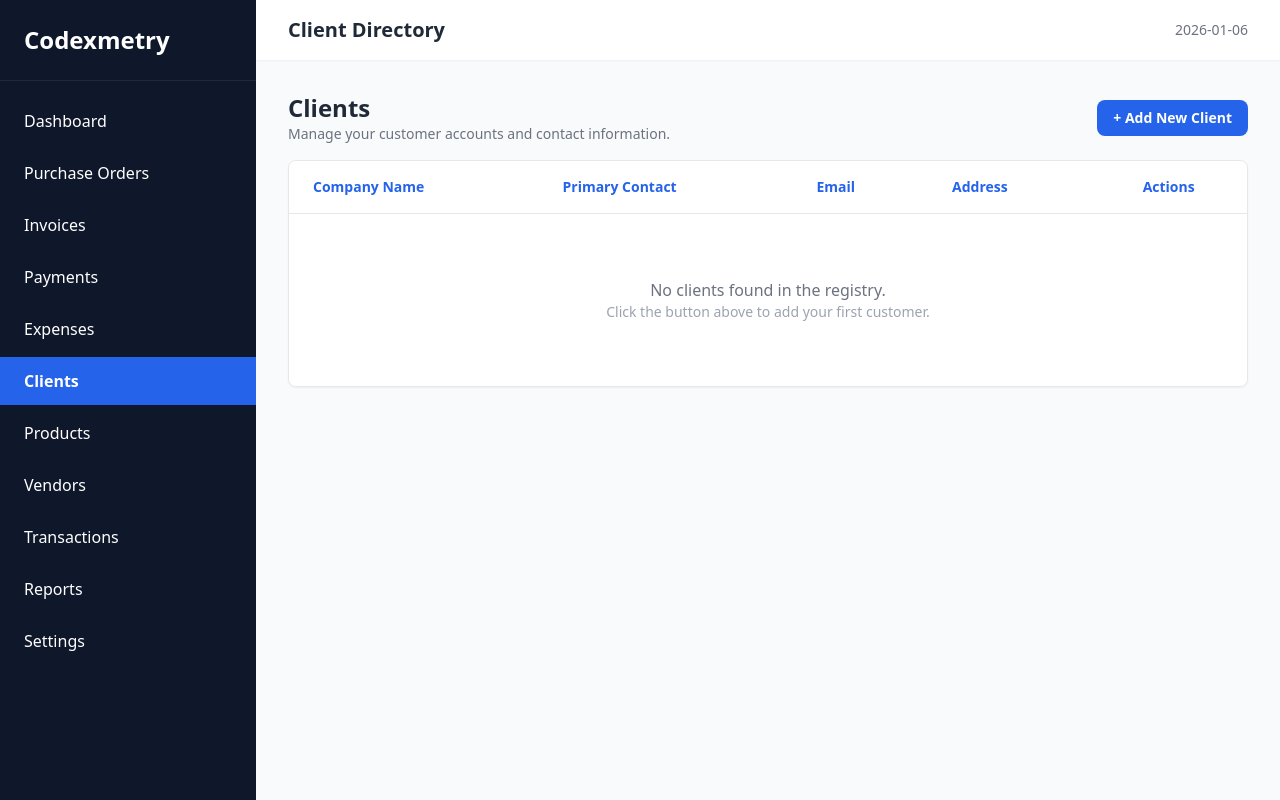
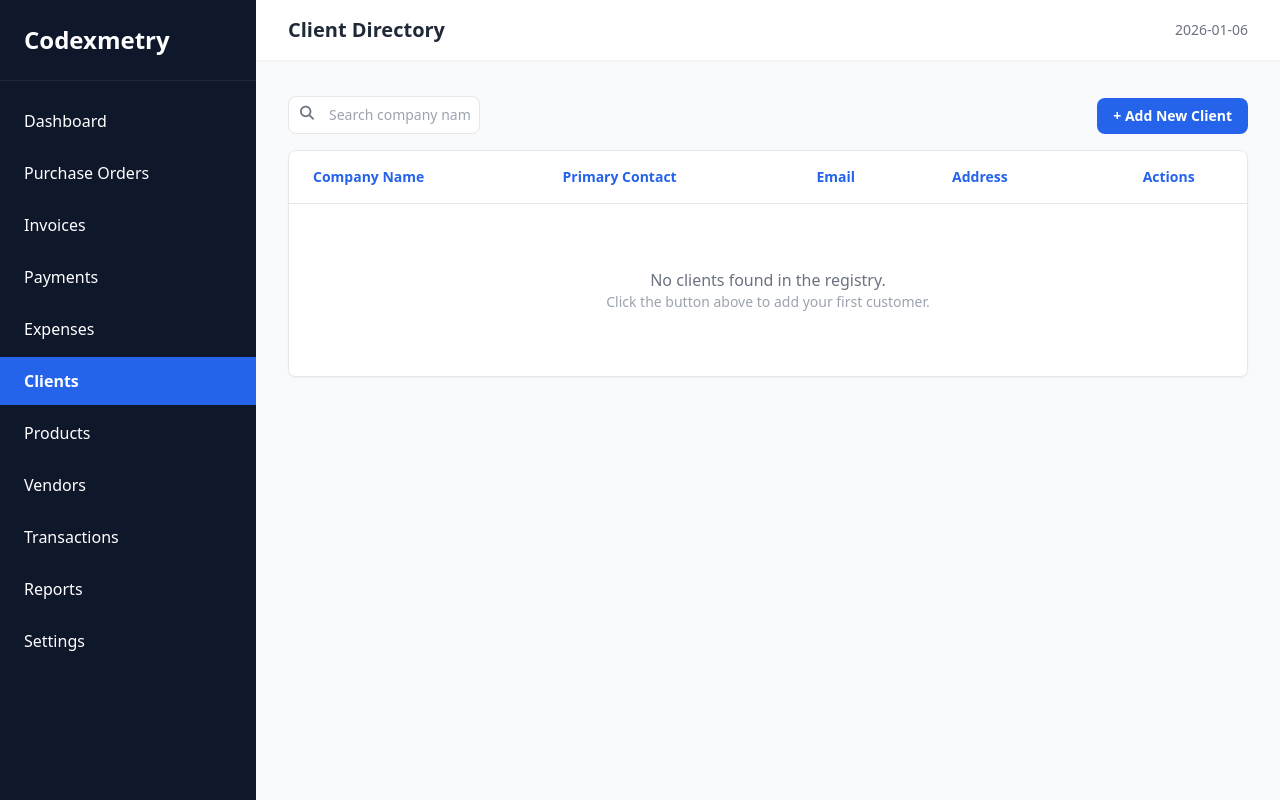
Before and after one commit to jhjang101/codexmetry, a Flask app: page /clients in a window 1280 px wide. Run offline with Flask 3, Linux system fonts and the light colour scheme; data comes from the database, SQL or seed files in the repository; data that the repository does not hold is empty; some libraries are stand-ins or nearby versions.

Commit message:
FEAT: Search logic - Refactored Clients list into an HTMX partial - Add Search box
FEAT: Document number padding
- Add doc_padding in settings_metadata table
- Add Document Number Padding setting in settings page.

```diff
--- a/app/app.py
+++ b/app/app.py
@@ -75,10 +75,21 @@ def reports(): return "Reports Coming Soon"
 
 # --- CLIENTS ---
 @app.route('/clients')
+@app.route('/clients/table')
 def clients():
-    # Use our new join helper
-    clients = get_clients_with_contacts()
-    return render_template('clients.html', clients=clients)
+    search_query = request.args.get('search', '')
+
+    if search_query:
+        client_data = read_db(table_name='clients', where_clause="company_name LIKE ?", args=(f"%{search_query}%",))
+    else:
+        client_data = get_clients_with_contacts()
+
+    # If it's an HTMX request, return ONLY the partial
+    if request.headers.get('HX-Request'):
+        return render_template('partials/client_table.html', clients=client_data, search_query=search_query)
+
+    # Otherwise, return the full page (which includes the partial)
+    return render_template('clients.html', clients=client_data)
 
 @app.route('/clients/add', methods=['GET', 'POST'])
 def client_add():
@@ -187,6 +198,7 @@ def update_metadata():
     timezone = request.form.get('timezone')
     threshold_raw = request.form.get('threshold')
     threshold_cents = parse_to_cents(threshold_raw)
+    doc_padding = request.form.get('doc_padding', 4)
 
     # Image Logic Implementation
     new_image = request.files.get('logo')
@@ -209,6 +221,7 @@ def update_metadata():
                         'address': address,
                         'timezone': timezone,
                         'invoice_threshold': threshold_cents,
+                        'doc_padding': doc_padding,
                         'company_logo': filename
                         })
 
@@ -225,7 +238,8 @@ def update_metadata():
                   data={'company_name': company_name,
                         'address': address,
                         'timezone': timezone,
-                        'invoice_threshold': threshold_cents
+                        'invoice_threshold': threshold_cents,
+                        'doc_padding': doc_padding
                         })
 
     return redirect(url_for('settings'))
--- a/app/schema.sql
+++ b/app/schema.sql
@@ -37,7 +37,8 @@ CREATE TABLE IF NOT EXISTS settings_metadata (
     address TEXT,
     company_logo TEXT,
     timezone TEXT DEFAULT 'America/Chicago',
-    invoice_threshold INTEGER DEFAULT 10000 -- Stored in cents
+    invoice_threshold INTEGER DEFAULT 10000, -- Stored in cents
+    doc_padding INTEGER DEFAULT 4
 );
 
 -- 2. MASTER DATA
--- a/app/templates/clients.html
+++ b/app/templates/clients.html
@@ -4,63 +4,28 @@
 {% block content %}
 <div class="max-w-6xl mx-auto">
     <!-- Header with Action Button -->
-    <div class="flex justify-between items-center mb-4">
-        <div>
-            <h2 class="text-2xl font-bold text-gray-800">Clients</h2>
-            <p class="text-sm text-gray-500">Manage your customer accounts and contact information.</p>
+    <div class="flex justify-between items-end mb-4">
+        <div class="relative w-1/5">
+            <span class="absolute inset-y-0 left-0 pl-3 flex items-center text-gray-500">
+                <i class="fa-solid fa-magnifying-glass text-sm"></i>
+            </span>
+            <input type="text"
+                   name="search"
+                   placeholder="Search company name..."
+                   class="mt-1 block text-sm w-full border rounded-lg pl-10 p-2"
+                   hx-get="/clients/table"
+                   hx-trigger="keyup changed delay:300ms"
+                   hx-target="#client-table-container">
         </div>
+
         <a href="/clients/add" class="bg-blue-600 text-white px-4 py-2 rounded-lg text-sm font-bold hover:bg-blue-700 transition-colors">
             + Add New Client
         </a>
     </div>
 
     <!-- Table Card -->
-    <div class="bg-white rounded-lg shadow-sm border border-gray-200 overflow-hidden">
-        <table class="min-w-full divide-y divide-gray-200">
-            <thead class="bg-white">
-                <tr>
-                    <th scope="col" class="px-6 py-4 text-left text-sm font-bold text-blue-600">Company Name</th>
-                    <th scope="col" class="px-6 py-4 text-left text-sm font-bold text-blue-600">Primary Contact</th>
-                    <th scope="col" class="px-6 py-4 text-left text-sm font-bold text-blue-600">Email</th>
-                    <th scope="col" class="px-6 py-4 text-left text-sm font-bold text-blue-600">Address</th>
-                    <th scope="col" class="px-6 py-4 text-center text-sm font-bold text-blue-600">Actions</th>
-                </tr>
-            </thead>
-            <tbody class="bg-white divide-y divide-gray-200">
-                {% for client in clients %}
-                <tr class="hover:bg-blue-50/50 transition-colors cursor-pointer" onclick="window.location='/clients/view/{{ client.id }}'">
-                    <td class="px-6 py-4 whitespace-nowrap">
-                        <div class="text-sm font-medium text-gray-700">{{ client.company_name }}</div>
-                    </td>
-                    <td class="px-6 py-4 whitespace-nowrap text-sm text-gray-700">
-                        {% if client.first_name %}
-                            {{ client.first_name }} {{ client.last_name }}
-                        {% else %}
-                            <span class="text-gray-400 italic">No contact</span>
-                        {% endif %}
-                    </td>
-                    <td class="px-6 py-4 whitespace-nowrap text-sm text-gray-700">
-                        {{ client.email or '-' }}
-                    </td>
-                    <td class="px-6 py-4 whitespace-nowrap text-sm text-gray-700">
-                        <span class="truncate block max-w-xs">{{ client.address or '-' }}</span>
-                    </td>
-                    <td class="px-6 py-4 whitespace-nowrap text-center text-sm font-medium">
-                        <button class="text-gray-400 hover:text-blue-600 transition-colors">
-                        >
-                        </button>
-                    </td>
-                </tr>
-                {% else %}
-                <tr>
-                    <td colspan="5" class="px-6 py-16 text-center">
-                        <p class="text-gray-500 font-medium">No clients found in the registry.</p>
-                        <p class="text-sm text-gray-400">Click the button above to add your first customer.</p>
-                    </td>
-                </tr>
-                {% endfor %}
-            </tbody>
-        </table>
+    <div id="client-table-container" class="bg-white rounded-lg shadow-sm border border-gray-200 overflow-hidden">
+        {% include 'partials/client_table.html' %}
     </div>
 </div>
 {% endblock %}
--- a/app/templates/layout.html
+++ b/app/templates/layout.html
@@ -6,6 +6,7 @@
     <title>Codexmetry - Local Business Manager</title>
     <script src="https://cdn.tailwindcss.com"></script>
     <script src="https://unpkg.com/htmx.org@1.9.10"></script>
+    <link rel="stylesheet" href="https://cdnjs.cloudflare.com/ajax/libs/font-awesome/6.5.1/css/all.min.css">
 </head>
 <body class="bg-gray-50 flex h-screen overflow-hidden">
 
--- /dev/null
+++ b/app/templates/partials/client_table.html
@@ -0,0 +1,45 @@
+<table class="min-w-full divide-y divide-gray-200">
+    <thead class="bg-white">
+        <tr>
+            <th scope="col" class="px-6 py-4 text-left text-sm font-bold text-blue-600">Company Name</th>
+            <th scope="col" class="px-6 py-4 text-left text-sm font-bold text-blue-600">Primary Contact</th>
+            <th scope="col" class="px-6 py-4 text-left text-sm font-bold text-blue-600">Email</th>
+            <th scope="col" class="px-6 py-4 text-left text-sm font-bold text-blue-600">Address</th>
+            <th scope="col" class="px-6 py-4 text-center text-sm font-bold text-blue-600">Actions</th>
+        </tr>
+    </thead>
+    <tbody class="bg-white divide-y divide-gray-200">
+        {% for client in clients %}
+        <tr class="hover:bg-blue-50/50 transition-colors cursor-pointer" onclick="window.location='/clients/view/{{ client.id }}'">
+            <td class="px-6 py-4 whitespace-nowrap">
+                <div class="text-sm font-medium text-gray-700">{{ client.company_name }}</div>
+            </td>
+            <td class="px-6 py-4 whitespace-nowrap text-sm text-gray-700">
+                {% if client.first_name %}
+                    {{ client.first_name }} {{ client.last_name }}
+                {% else %}
+                    <span class="text-gray-400 italic">No contact</span>
+                {% endif %}
+            </td>
+            <td class="px-6 py-4 whitespace-nowrap text-sm text-gray-700">
+                {{ client.email or '-' }}
+            </td>
+            <td class="px-6 py-4 whitespace-nowrap text-sm text-gray-700">
+                <span class="truncate block max-w-xs">{{ client.address or '-' }}</span>
+            </td>
+            <td class="px-6 py-4 whitespace-nowrap text-center text-sm font-medium">
+                <button class="text-gray-400 hover:text-blue-600 transition-colors">
+                >
+                </button>
+            </td>
+        </tr>
+        {% else %}
+        <tr>
+            <td colspan="5" class="px-6 py-16 text-center">
+                <p class="text-gray-500 font-medium">No clients found in the registry.</p>
+                <p class="text-sm text-gray-400">Click the button above to add your first customer.</p>
+            </td>
+        </tr>
+        {% endfor %}
+    </tbody>
+</table>
```
Also changed, not shown: app/templates/settings.html (+26 -5 lines).
